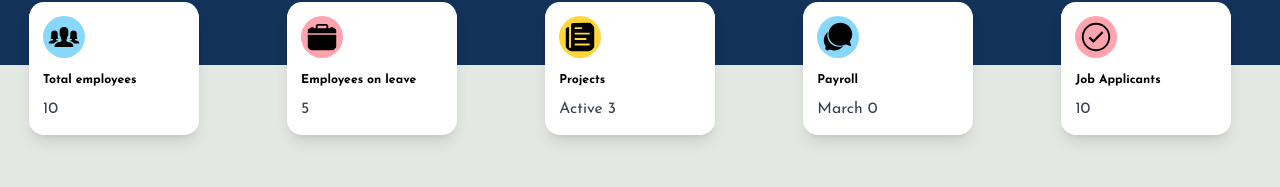
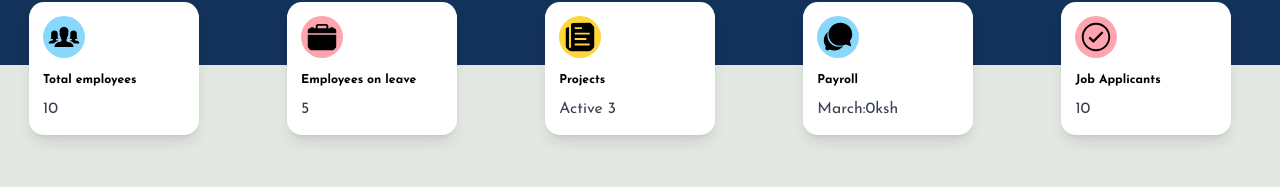
Before and after one commit to CodebyMaganga/HR_SYSTEM_FRONTEND, a React (Vite) app: page /home in a window 1280 px wide. Shown: the part 241-428 px from the top of the page. Built offline with nearby package versions, Linux system fonts and the light colour scheme; no server answers.

Commit message:
Made changes to card

```diff
--- a/src/pages/Home.jsx
+++ b/src/pages/Home.jsx
@@ -62,7 +62,7 @@ function Home() {
       ? "N/A"
       : `${new Date().toLocaleString("default", {
           month: "long",
-        })} ${totalPayment}`,
+        })}:${totalPayment}ksh`,
     icon: (
       <IoIosChatbubbles className=" text-5xl bg-[#87D8FB] rounded-full p-1" />
     ),
```
